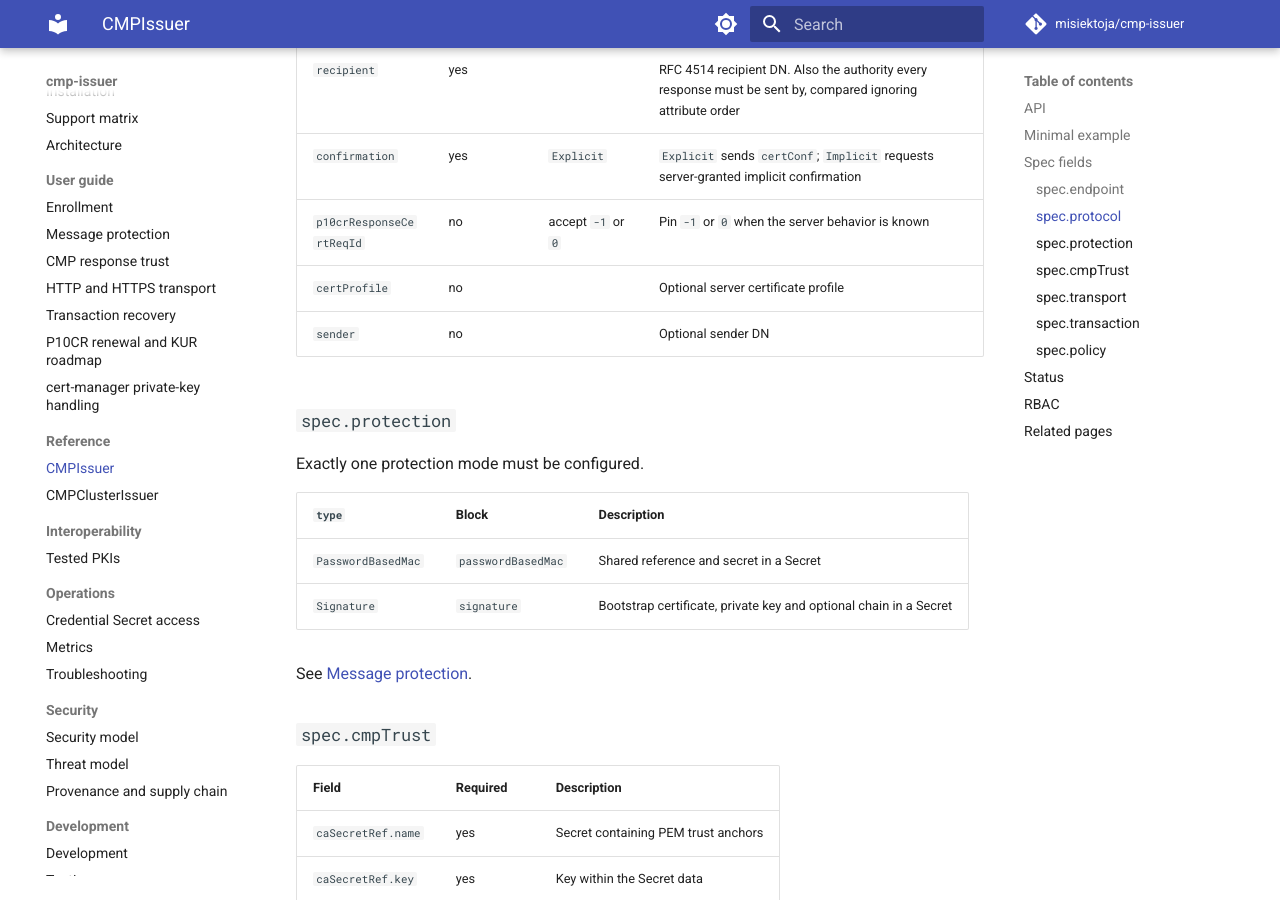
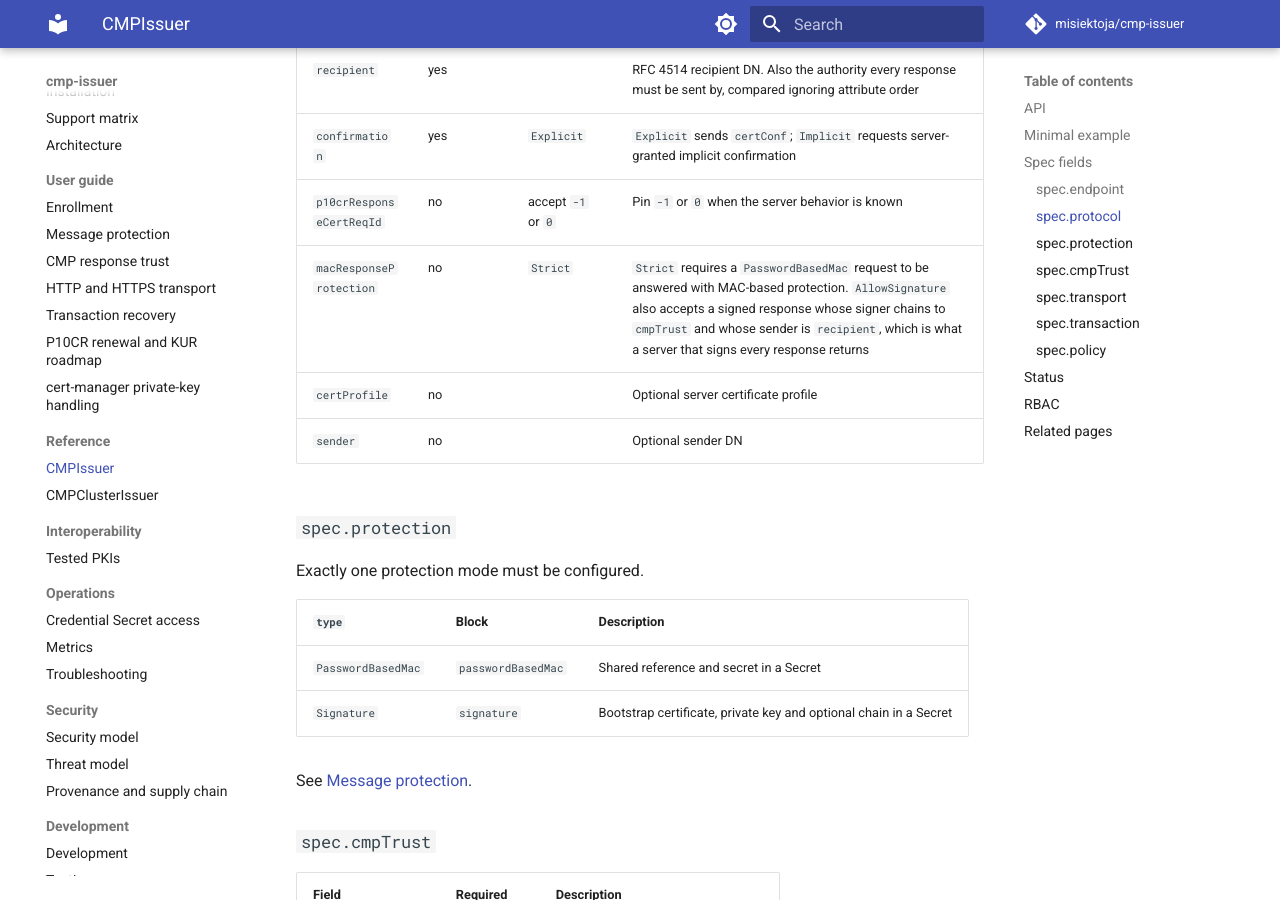
Before and after one commit to misiektoja/cmp-issuer, an MkDocs documentation site: the page built from docs/reference/cmpissuer.md, in a window 1280 px wide and 900 px high, scrolled down 1761 px. Built offline with MkDocs 1.6.1 and Material for MkDocs 9.7.7, drawn with Linux system fonts in a browser that asks for light colours; comment, search, counter and statistics services are not loaded.

Commit message:
docs(reference): document the MAC response protection field

```diff
--- a/docs/reference/cmpissuer.md
+++ b/docs/reference/cmpissuer.md
@@ -62,6 +62,7 @@ spec:
 | `recipient` | yes | | RFC 4514 recipient DN. Also the authority every response must be sent by, compared ignoring attribute order |
 | `confirmation` | yes | `Explicit` | `Explicit` sends `certConf`; `Implicit` requests server-granted implicit confirmation |
 | `p10crResponseCertReqId` | no | accept `-1` or `0` | Pin `-1` or `0` when the server behavior is known |
+| `macResponseProtection` | no | `Strict` | `Strict` requires a `PasswordBasedMac` request to be answered with MAC-based protection. `AllowSignature` also accepts a signed response whose signer chains to `cmpTrust` and whose sender is `recipient`, which is what a server that signs every response returns |
 | `certProfile` | no | | Optional server certificate profile |
 | `sender` | no | | Optional sender DN |
 
```
